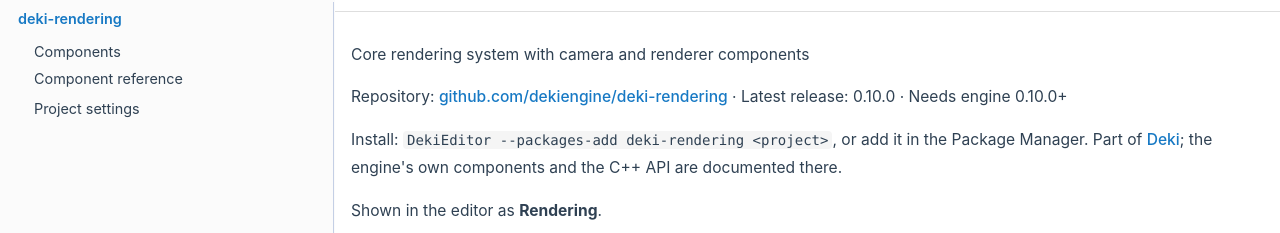
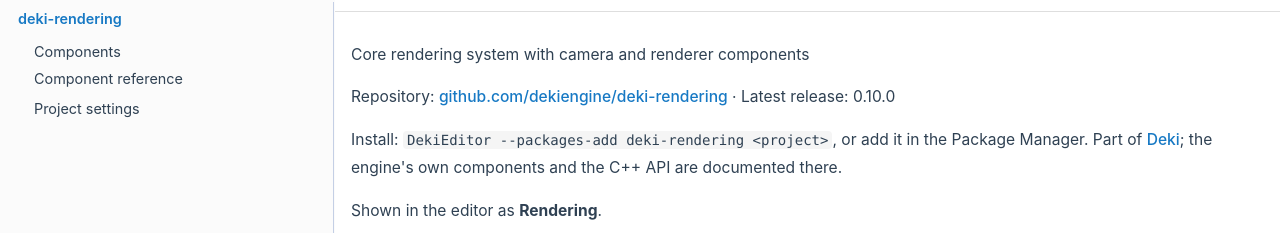
Before and after one commit to dekiengine/deki-rendering, a plain HTML site: page index.html in a window 1280 px wide. Shown: the part 118-351 px from the top of the page. Drawn offline with Linux system fonts and the light colour scheme.

Commit message:
Docs for deki-rendering from deki-editor 9500697

```diff
--- a/index.html
+++ b/index.html
@@ -80,7 +80,7 @@ document.addEventListener('DOMContentLoaded',() => { initNavTree('index.html',''
 <div class="contents">
 <div class="textblock"><p><a class="anchor" id="mainpage"></a></p>
 <p>Core rendering system with camera and renderer components</p>
-<p>Repository: <a href="https://github.com/dekiengine/deki-rendering">github.com/dekiengine/deki-rendering</a> · Latest release: 0.10.0 · Needs engine 0.10.0+</p>
+<p>Repository: <a href="https://github.com/dekiengine/deki-rendering">github.com/dekiengine/deki-rendering</a> · Latest release: 0.10.0</p>
 <p>Install: <span class="tt">DekiEditor --packages-add deki-rendering &lt;project&gt;</span>, or add it in the Package Manager. Part of <a href="https://dekiengine.github.io/docs/">Deki</a>; the engine's own components and the C++ API are documented there.</p>
 <p>Shown in the editor as <b>Rendering</b>.</p>
 <h1 class="doxsection"><a class="anchor" id="autotoc_md0"></a>
```
